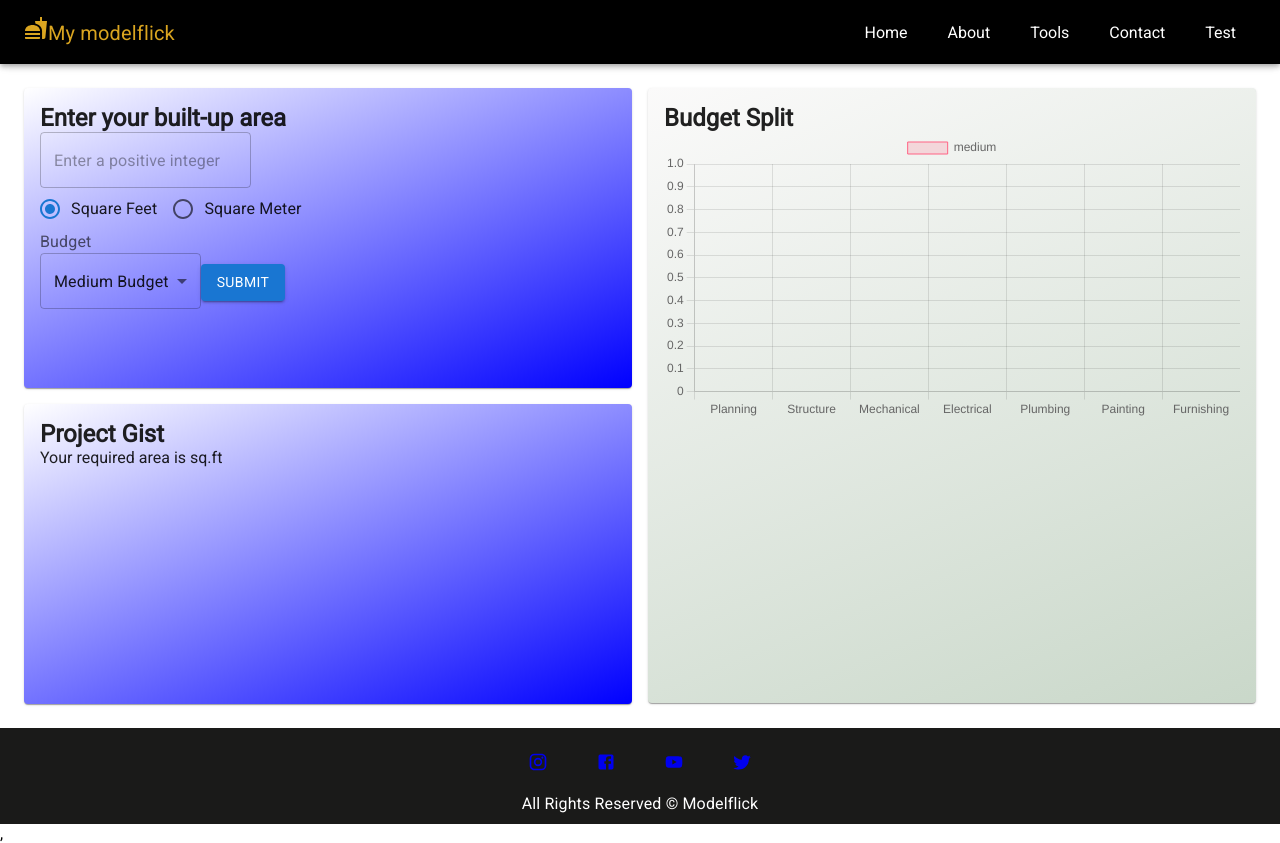
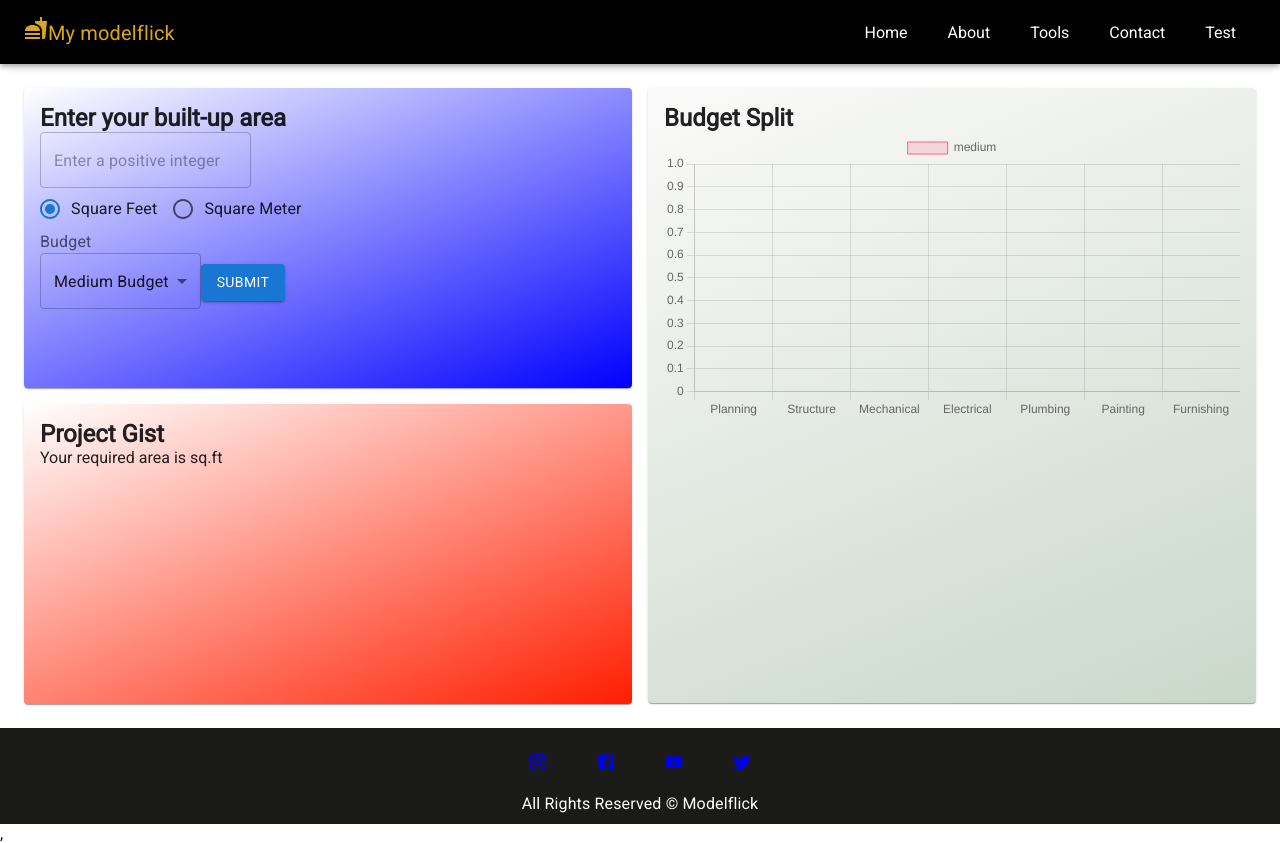
Before and after one commit to Arunarchitect/arunreact, a React (Vite) app: page /test in a window 1280 px wide. Built offline with nearby package versions, Linux system fonts and the light colour scheme.

Commit message:
ui slightly changed

```diff
--- a/src/pages/Test.jsx
+++ b/src/pages/Test.jsx
@@ -45,7 +45,7 @@ const Test = () => {
       <Box sx={{ flexGrow: 1, p: 3 }}>
         <Grid container spacing={2}>
           <Grid item xs={12} sm={6} md={6} lg={6}>
-            <Card sx={{ width: '100%', height: { xs: 140, sm: 300, md: 300, lg: 300 } }} className='gradient'>
+            <Card sx={{ width: '100%', height: { xs: 240, sm: 300, md: 300, lg: 300 } }} className='gradient'>
               <CardContent>
                 <h2>Enter your built-up area</h2>
                 <FormControl>
@@ -91,7 +91,7 @@ const Test = () => {
                 </FormControl>
               </CardContent>
             </Card>
-            <Card sx={{ width: '100%', height: { xs: 140, sm: 300, md: 300, lg: 300 }, mt: { xs: 2, sm: 2, md: 2, lg: 2 } }} className='gradient'>
+            <Card sx={{ width: '100%', height: { xs: 120, sm: 300, md: 300, lg: 300 }, mt: { xs: 2, sm: 2, md: 2, lg: 2 } }} className='gradient2'>
               <CardContent>
                 <h2>Project Gist</h2>
                 <p>Your required area is {displayedValue} {selectedUnit === 'squareFeet' ? 'sq.ft' : 'sq.m'}</p>
```
